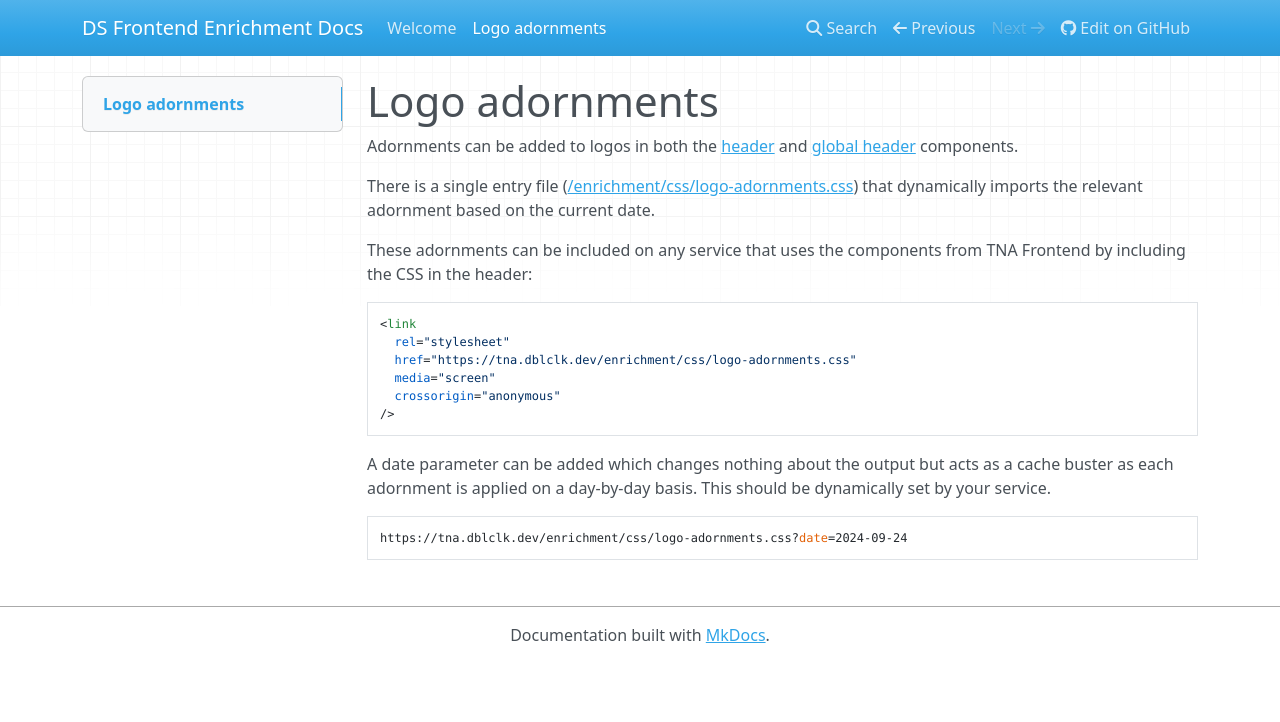
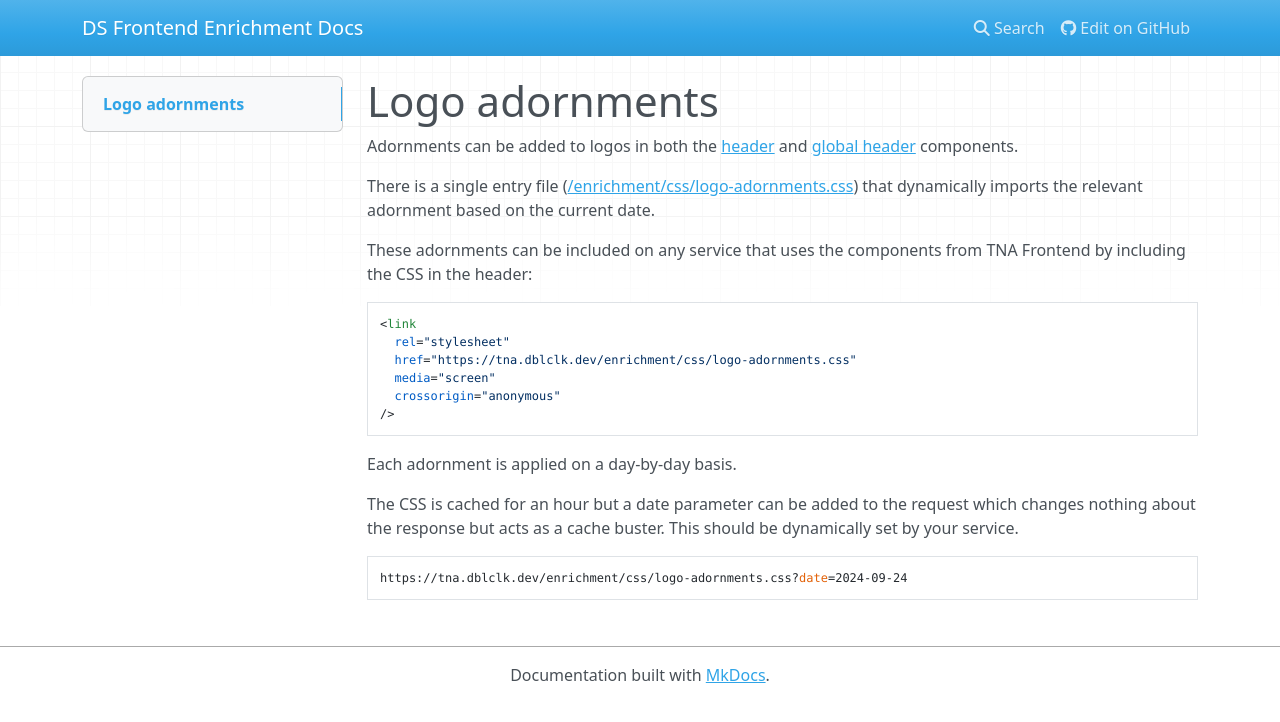
Before and after one commit to nationalarchives/ds-frontend-enrichment, an MkDocs documentation site: the page built from docs/logo-adornments.md, in a window 1280 px wide. Shown: the top 722 px of the page. Built offline with MkDocs 1.6.1, drawn with Linux system fonts in a browser that asks for light colours; nearby versions of some CDN libraries.

Commit message:
Tweak docs

````diff
--- a/docs/index.md
+++ /dev/null
@@ -1 +0,0 @@
-# Welcome
--- a/docs/logo-adornments.md
+++ b/docs/logo-adornments.md
@@ -15,7 +15,9 @@ These adornments can be included on any service that uses the components from TN
 />
 ```
 
-A date parameter can be added which changes nothing about the output but acts as a cache buster as each adornment is applied on a day-by-day basis. This should be dynamically set by your service.
+Each adornment is applied on a day-by-day basis.
+
+The CSS is cached for an hour but a date parameter can be added to the request which changes nothing about the response but acts as a cache buster. This should be dynamically set by your service.
 
 ```
 https://tna.dblclk.dev/enrichment/css/logo-adornments.css?date=2024-09-24
````
